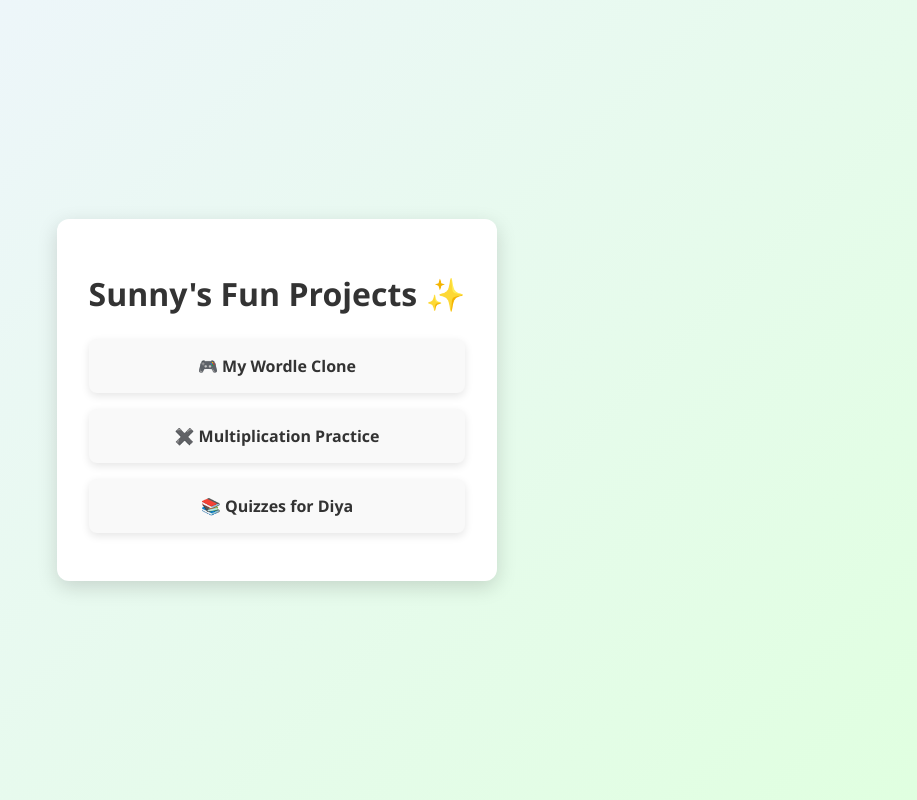
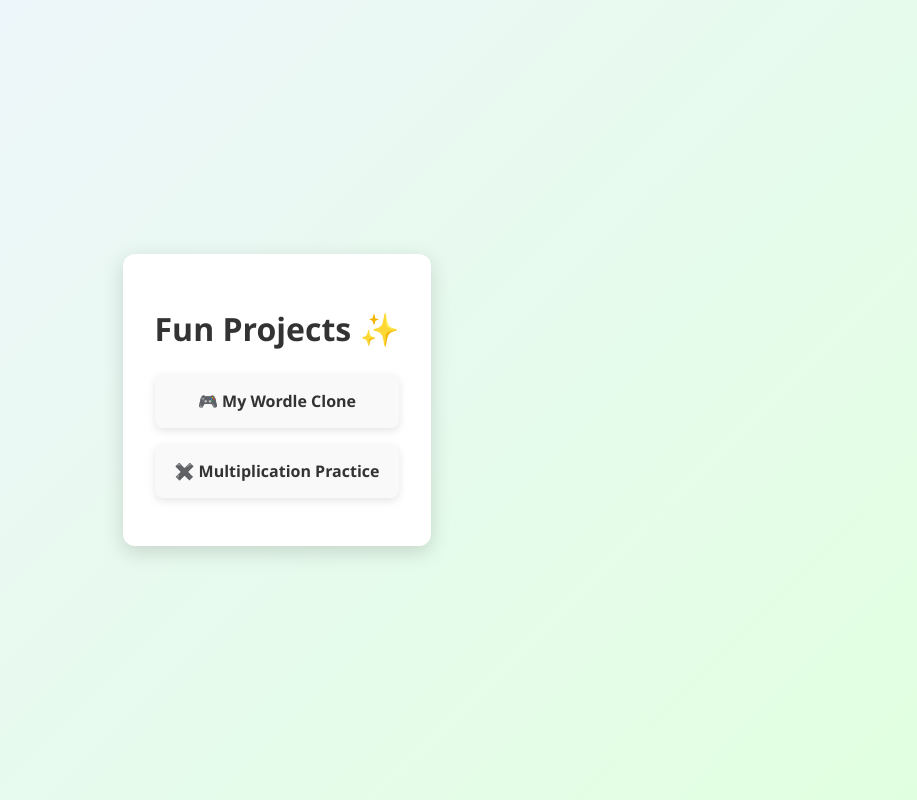
Before and after one commit to ssandhu403/ssandhu403.github.io, a plain HTML site: page index.html in a window 1280 px wide. Shown: the whole page, without its empty margins (363-1280 px from the left). Drawn offline with Linux system fonts and the light colour scheme.

Commit message:
Update index.html

```diff
--- a/index.html
+++ b/index.html
@@ -48,10 +48,9 @@
 </head>
 <body>
     <div class="container">
-        <h1>Sunny's Fun Projects ✨</h1>
+        <h1>Fun Projects ✨</h1>
         <a href="./ohmywordle/index.html" class="link-card">🎮 My Wordle Clone</a>
         <a href="./multiplication/multiplication.html" class="link-card">✖️ Multiplication Practice</a>
-        <a href="./practice/practice.html" class="link-card">📚 Quizzes for Diya</a>
     </div>
 </body>
 </html>
```
